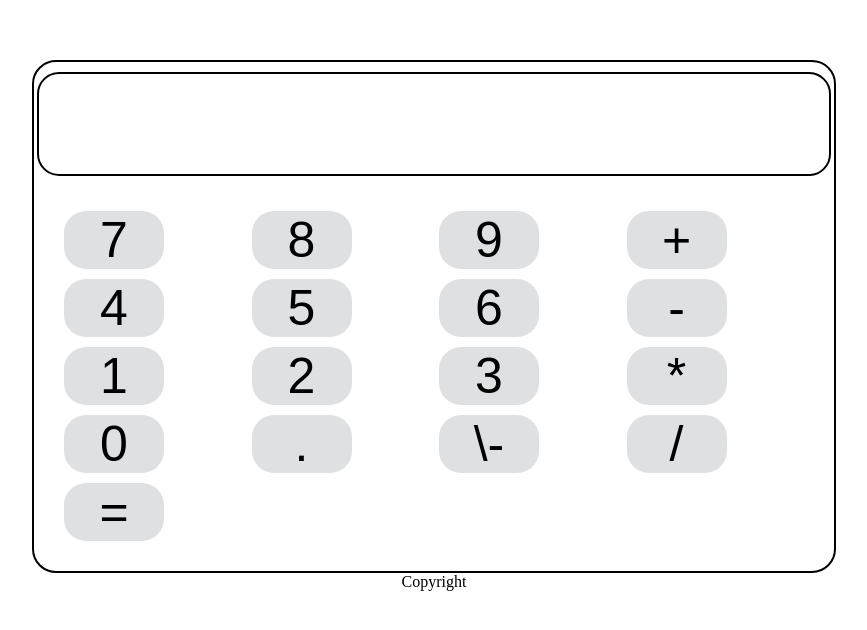
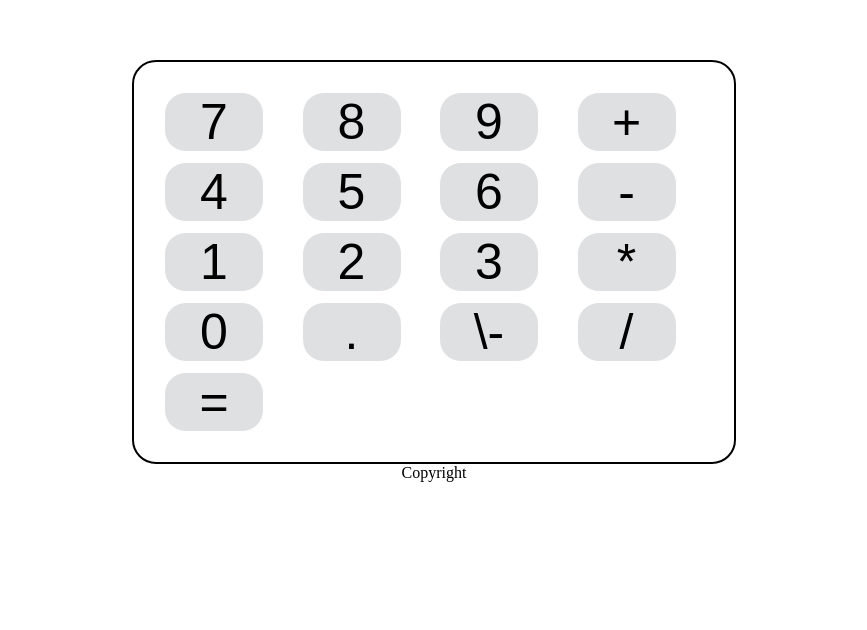
Before and after one commit to SanDieg0/calculator, a plain HTML site: page index.html in a window 1280 px wide. Shown: the part 40-670 px from the top of the page, without its empty margins (206-1073 px from the left). Drawn offline with Linux system fonts and the light colour scheme.

Commit message:
color changes and width

```diff
--- a/index.html
+++ b/index.html
@@ -14,7 +14,7 @@
     <main>
         <div class="calculatorContainer">
             <div class="screenContainer">
-                <canvas></canvas>
+                <div class="screen"></div>
             </div>
             <div class="buttonsContainer">
                 <button class="number seven">7</button>
--- a/main.js
+++ b/main.js
@@ -22,3 +22,8 @@ function operate(operation){
 
   return operation(number1, number2);
 }
+
+
+
+const screen = document.getElementsByClassName('screen');
+const
--- a/styles.css
+++ b/styles.css
@@ -26,7 +26,7 @@ footer{
 
 
 main .calculatorContainer{
-    max-width: 800px;
+    max-width: 600px;
     height: 100%;
     border: 2px solid black;
     border-radius: 24px;
@@ -40,7 +40,7 @@ main .screenContainer{
     align-items: center;
 }
 main .screenContainer canvas{
-    width: 790px;
+    width: 590px;
     height: 100px;
     border: 2px solid black;
     border-radius: 22px;
@@ -64,7 +64,13 @@ main .buttonsContainer button{
     border-radius: 22px;
     font-size: 50px;
     text-align: center;
-    border: none;
+    border: 1px solid white;
+}
+main .buttonsContainer button .equal{
+    background-color: orange;
+}
+main .buttonsContainer button .operator{
+    background-color: #b0b1b3;
 }
 main .buttonsContainer button:not(:hover){
     max-width: 100px;
@@ -74,7 +80,7 @@ main .buttonsContainer button:not(:hover){
     border-radius: 22px;
     font-size: 50px;
     text-align: center;
-    border: none;
+    border: 1px solid white;
 }
 main .buttonsContainer button:hover{
     max-width: 100px;
```
